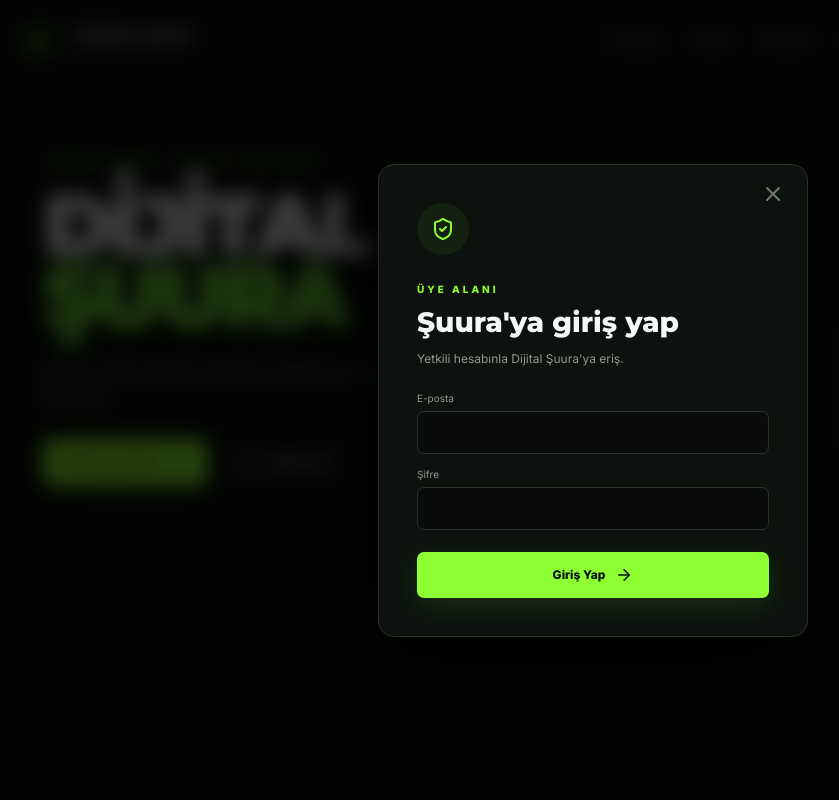
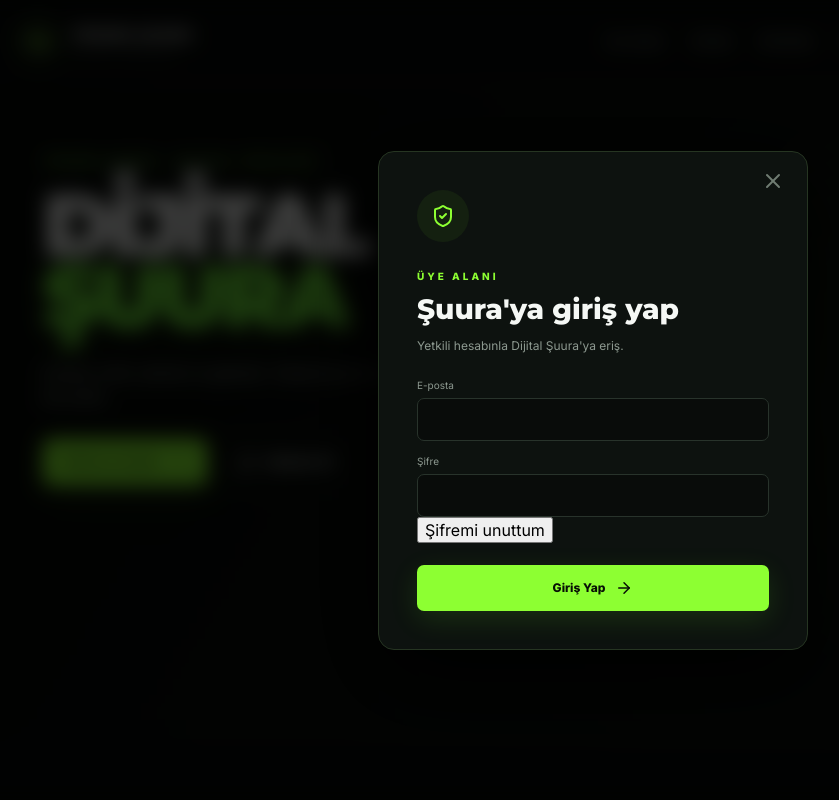
Before and after one commit to fatihallan/y-kseksuuraaidat, a Next.js app: page / in a window 1280 px wide. Both pictures are taken after a click on the button "Üye Girişi". Shown: the top 800 px of the page, without its empty margins (47-886 px from the left). Built offline with nearby package versions, Linux system fonts and the light colour scheme.

Commit message:
feat: profil erişimi ve şifremi unuttum akışı

```diff
--- a/app/page.js
+++ b/app/page.js
@@ -1,7 +1,7 @@
 "use client";
 import {useEffect,useState} from "react";
 import {createClient} from "@supabase/supabase-js";
-import {ArrowRight,CalendarDays,Image as ImageIcon,LogIn,MessageCircle,ShieldCheck,Trophy,Users,X} from "lucide-react";
+import {ArrowRight,CalendarDays,Image as ImageIcon,LogIn,MessageCircle,ShieldCheck,Trophy,UserCircle,Users,X} from "lucide-react";
 
 const supabase=createClient("https://kzhklbtdyzinfacaotuh.supabase.co","sb_publishable__FvHp-RV7UHiWF0H9Y5Tug_yfMGyTX9");
 const nav=[["Ana Sayfa","/"],["Sohbet","/sohbet"],["Etkinlikler","/etkinlikler"],["Galeri","/galeri"],["Aidat","/aidat"],["Üyeler","/uyeler"]];
@@ -10,11 +10,12 @@ export default function Home(){
  const [login,setLogin]=useState(false),[session,setSession]=useState(null),[profile,setProfile]=useState(null),[email,setEmail]=useState(""),[password,setPassword]=useState(""),[busy,setBusy]=useState(false),[msg,setMsg]=useState("");
  useEffect(()=>{async function sync(v){if(v?.user?.user_metadata?.onboarding_required){location.replace("/ilk-giris");return}setSession(v);if(v){const {data:p}=await supabase.from("profiles").select("role,is_active").eq("id",v.user.id).single();setProfile(p)}else setProfile(null)}supabase.auth.getSession().then(({data})=>sync(data.session));const {data:s}=supabase.auth.onAuthStateChange((_e,v)=>sync(v));return()=>s.subscription.unsubscribe()},[]);
  async function signIn(e){e.preventDefault();setBusy(true);setMsg("");const {error}=await supabase.auth.signInWithPassword({email,password});setBusy(false);if(error)setMsg("Giriş yapılamadı: "+error.message);else{setLogin(false);setPassword("")}}
+ async function forgotPassword(){if(!email){setMsg("Önce e-posta adresini yaz.");return}setBusy(true);setMsg("");const {error}=await supabase.auth.resetPasswordForEmail(email,{redirectTo:location.origin+"/sifre-yenile"});setBusy(false);setMsg(error?"Sıfırlama bağlantısı gönderilemedi: "+error.message:"Şifre yenileme bağlantısını e-postana gönderdik.")}
  async function signOut(){await supabase.auth.signOut()}
  return <main>
   <header className="top"><a className="brand" href="/"><span className="mark">YŞ</span><span>YÜKSEK ŞUURA<small>DİJİTAL TOPLULUK</small></span></a>
    <nav>{nav.map(([n,h])=><a key={n} href={h}>{n}</a>)}</nav>
-   {session?<div className="actions">{profile?.role==="admin"&&profile?.is_active&&<a className="login" href="/yonetim"><ShieldCheck size={17}/> Yönetim Merkezi</a>}<button className="ghost" onClick={signOut}>Çıkış</button></div>:<button className="login" onClick={()=>setLogin(true)}><LogIn size={17}/> Üye Girişi</button>}
+   {session?<div className="actions"><a className="ghost" href="/profil"><UserCircle size={17}/> Profilim</a>{profile?.role==="admin"&&profile?.is_active&&<a className="login" href="/yonetim"><ShieldCheck size={17}/> Yönetim Merkezi</a>}<button className="ghost" onClick={signOut}>Çıkış</button></div>:<button className="login" onClick={()=>setLogin(true)}><LogIn size={17}/> Üye Girişi</button>}
   </header>
 
   <section className="hero simpleHero">
@@ -39,7 +40,7 @@ export default function Home(){
   <section id="galeri" className="section compact"><div className="sectionHead"><span>ŞUURA SOHBETİ</span><h2>Muhabbet burada devam ediyor.</h2><p>Kanallara gir, fotoğraf veya dosya paylaş ve Şuura gündemini tek yerde tut.</p><div className="actions"><a className="primary" href="/sohbet"><MessageCircle size={17}/> Sohbeti Aç</a><a className="secondary" href="/galeri"><ImageIcon size={17}/> Galeriye Git</a></div></div></section>
   <footer><div className="brand"><span className="mark">YŞ</span><span>YÜKSEK ŞUURA<small>DİJİTAL ŞUURA • 2026</small></span></div><p>Birlikte geçen zamanın dijital hafızası.</p></footer>
 
-  {login&&<div className="modal" onMouseDown={e=>e.target===e.currentTarget&&setLogin(false)}><div className="loginBox"><button className="close" onClick={()=>setLogin(false)}><X/></button><div className="loginIcon"><ShieldCheck/></div><span className="mini">ÜYE ALANI</span><h2>Şuura'ya giriş yap</h2><p>Yetkili hesabınla Dijital Şuura'ya eriş.</p><form onSubmit={signIn}><label>E-posta</label><input type="email" value={email} onChange={e=>setEmail(e.target.value)} required/><label>Şifre</label><input type="password" value={password} onChange={e=>setPassword(e.target.value)} required/>{msg&&<div className="error">{msg}</div>}<button className="primary full" disabled={busy}>{busy?"Giriş yapılıyor...":"Giriş Yap"} <ArrowRight size={18}/></button></form></div></div>}
+  {login&&<div className="modal" onMouseDown={e=>e.target===e.currentTarget&&setLogin(false)}><div className="loginBox"><button className="close" onClick={()=>setLogin(false)}><X/></button><div className="loginIcon"><ShieldCheck/></div><span className="mini">ÜYE ALANI</span><h2>Şuura'ya giriş yap</h2><p>Yetkili hesabınla Dijital Şuura'ya eriş.</p><form onSubmit={signIn}><label>E-posta</label><input type="email" value={email} onChange={e=>setEmail(e.target.value)} required/><label>Şifre</label><input type="password" value={password} onChange={e=>setPassword(e.target.value)} required/><button type="button" className="forgotLink" onClick={forgotPassword} disabled={busy}>Şifremi unuttum</button>{msg&&<div className="error">{msg}</div>}<button className="primary full" disabled={busy}>{busy?"Giriş yapılıyor...":"Giriş Yap"} <ArrowRight size={18}/></button></form></div></div>}
  </main>
 }
 function Card({icon,title,text,href}){return <a className="feature" href={href}><div className="featureIcon">{icon}</div><h3>{title}</h3><p>{text}</p><span>Keşfet <ArrowRight size={15}/></span></a>}
```
